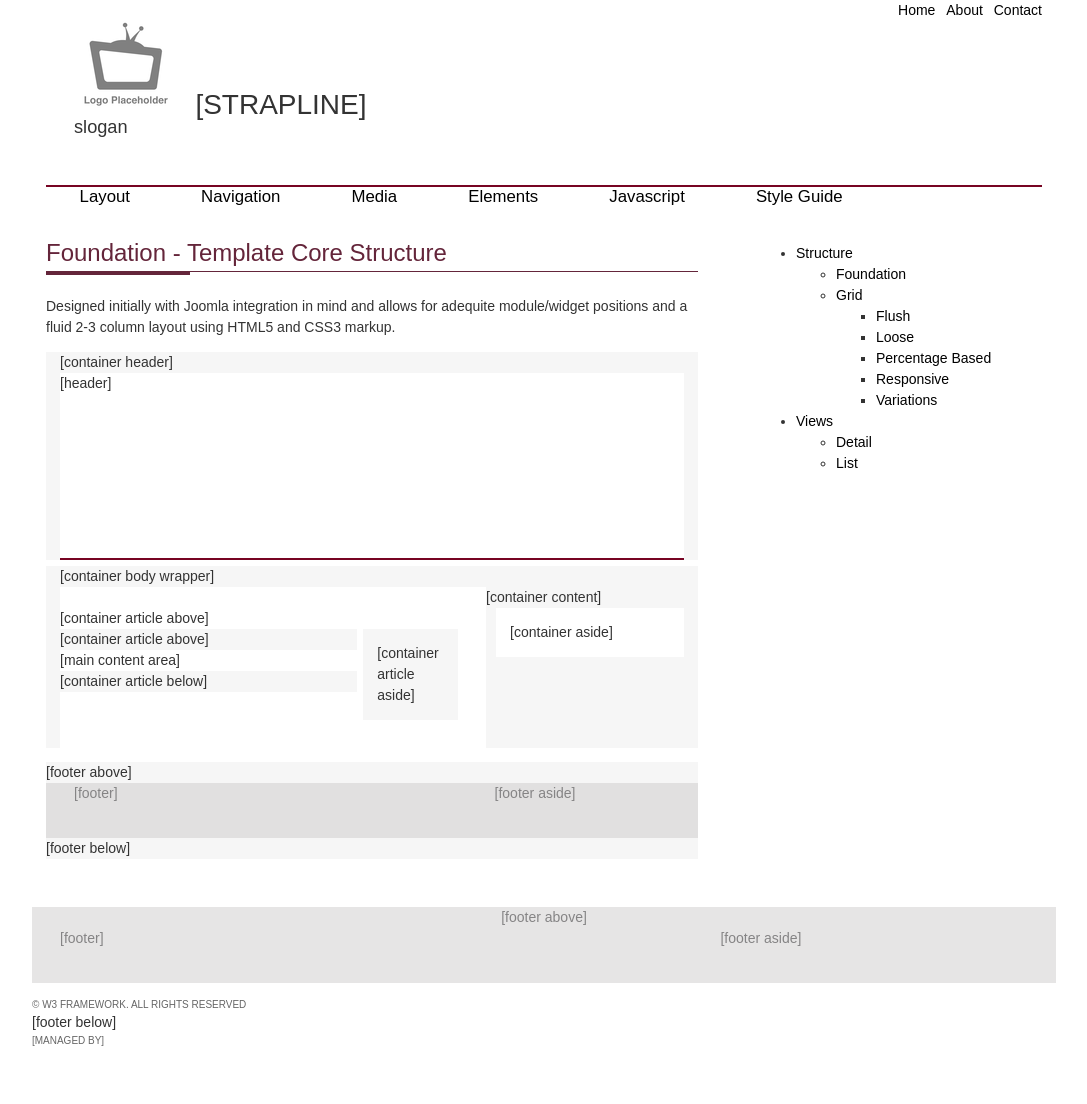
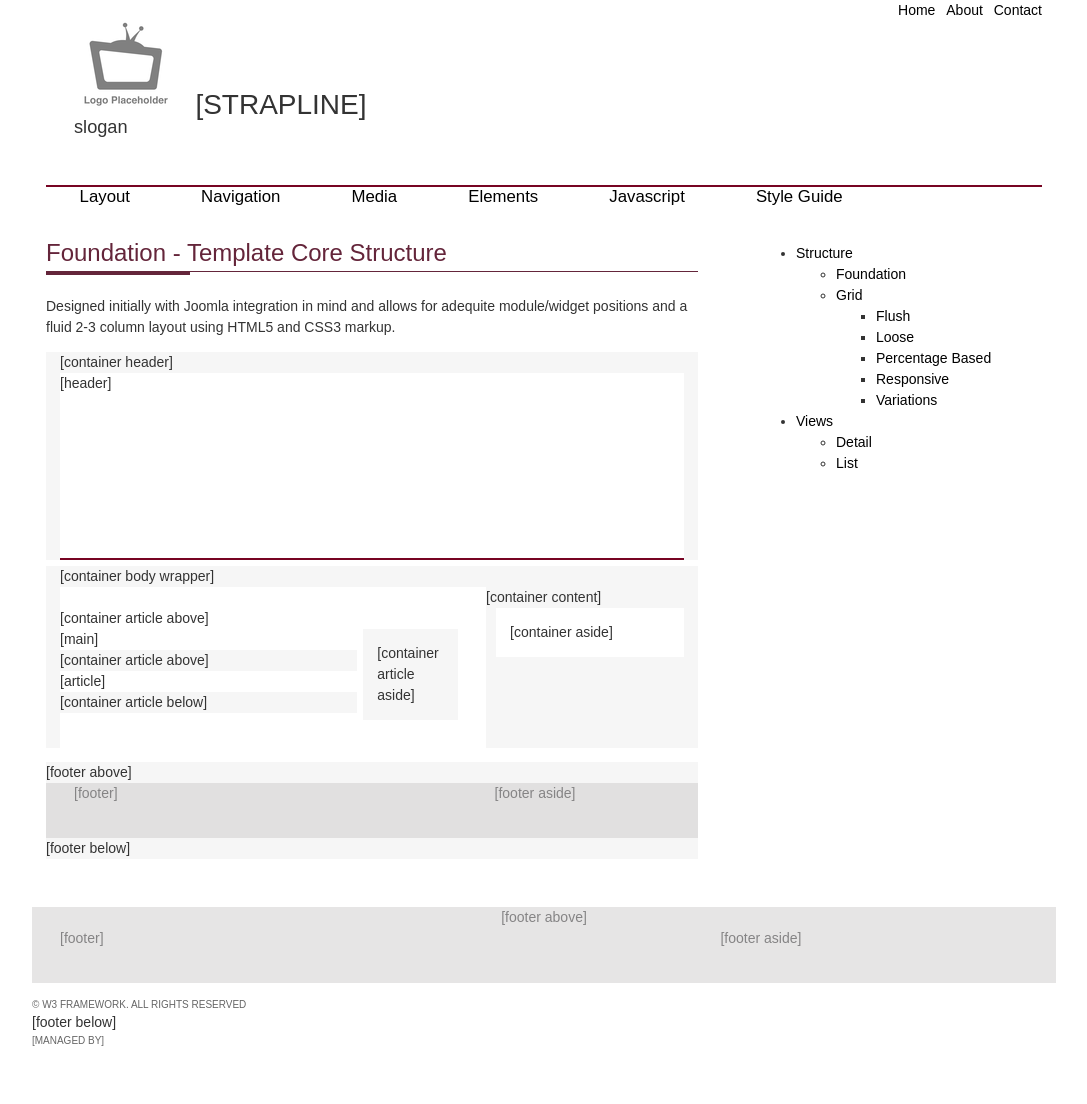
Before and after one commit to 2dpi/templates, a Jekyll site: the page built from www/elements/manual/layout/foundation.html, in a window 1280 px wide. Shown: the whole page, without its empty margins (96-1183 px from the left). Built offline with Jekyll 4.4.1, drawn with Linux system fonts in a browser that asks for light colours.

Commit message:
adding pages

```diff
--- a/www/elements/manual/layout/foundation.html
+++ b/www/elements/manual/layout/foundation.html
@@ -18,21 +18,24 @@ keywords: css3 grid
             </header>
         </div>
         <div class="container_body_wrapper fill primary">
-        [container body wrapper]
+          [container body wrapper]
           <div class="container_content">
             [container content]
             <div class="container_article">
               [container article above]
-              <article role="main" class="wide_75">
+              <main role="main" class="wide_75">
+                [main]
                 <!-- FOOTER ABOVE -->
                 <div class="container_article_above fill">
                   [container article above]
                 </div>
-                [main content area]
+                <article>
+                  [article]
+                </article>
                 <div class="container_article_below fill">
                   [container article below]
                 </div>
-              </article>
+              </main>
               <div class="container_article_aside wide_25 fill">
                 [container article aside]
               </div>
```
